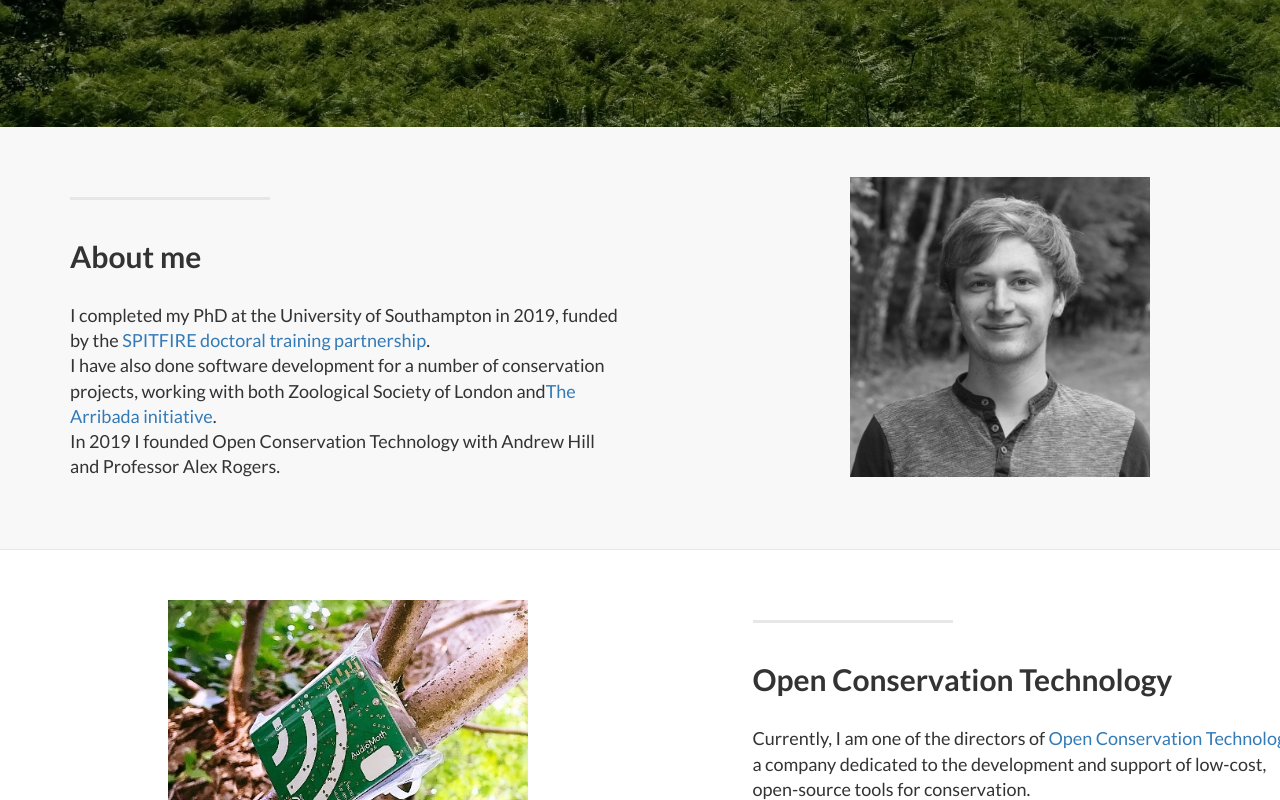
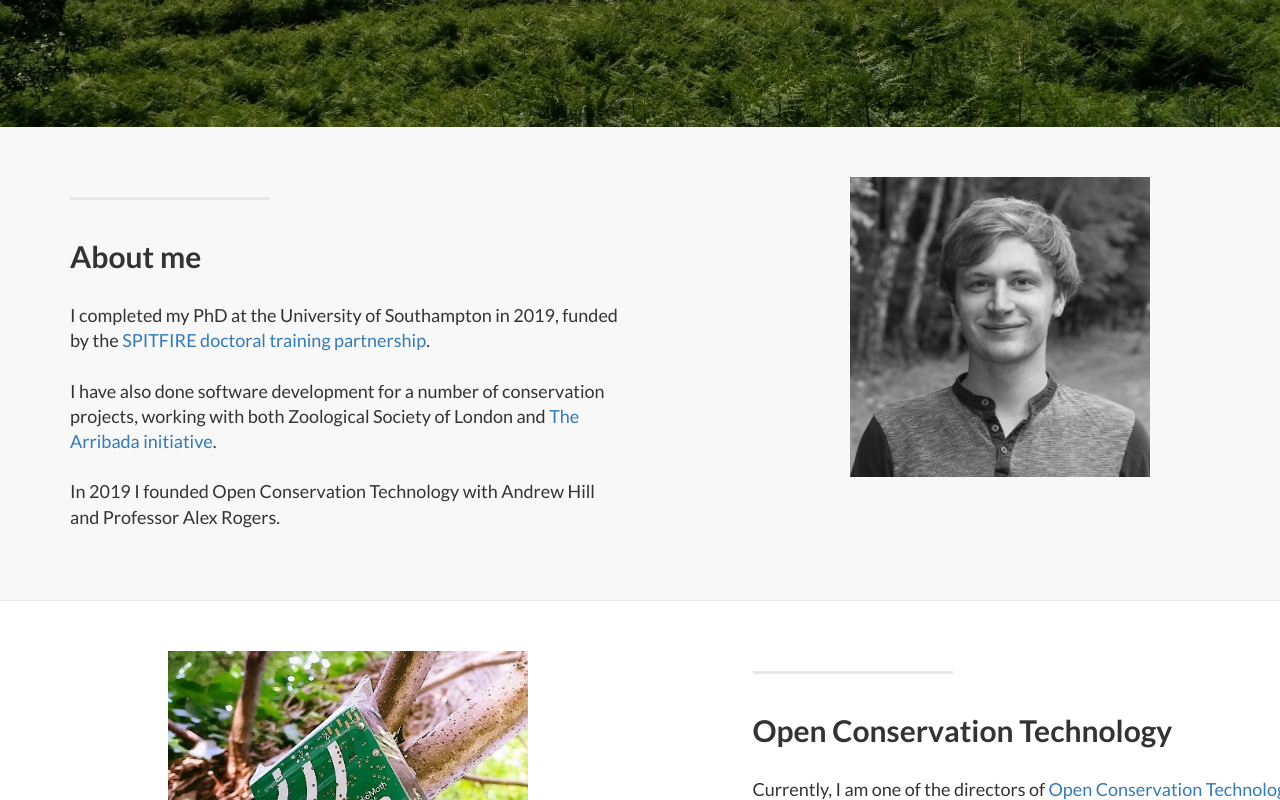
Before and after one commit to pcprince/pcprince.github.io, a plain HTML site: page index.html in a window 1280 px wide. Shown: the part 604-1404 px from the top of the page. Drawn offline with Linux system fonts and the light colour scheme.

Commit message:
Edit description

```diff
--- a/index.html
+++ b/index.html
@@ -108,7 +108,7 @@
                     <hr class="section-heading-spacer">
                     <div class="clearfix"></div>
                     <h2 class="section-heading">About me</h2>
-			<p class="lead">I completed my PhD at the University of Southampton in 2019, funded by the <a target="_blank" href="http://www.spitfire.ac.uk/">SPITFIRE doctoral training partnership</a>.</br>I have also done software development for a number of conservation projects, working with both Zoological Society of London and<a target="_blank" href="https://blog.arribada.org/">The Arribada initiative</a>.</br>In 2019 I founded Open Conservation Technology with Andrew Hill and Professor Alex Rogers.</p>
+			<p class="lead">I completed my PhD at the University of Southampton in 2019, funded by the <a target="_blank" href="http://www.spitfire.ac.uk/">SPITFIRE doctoral training partnership</a>.</br></br>I have also done software development for a number of conservation projects, working with both Zoological Society of London and <a target="_blank" href="https://blog.arribada.org/">The Arribada initiative</a>.</br></br>In 2019 I founded Open Conservation Technology with Andrew Hill and Professor Alex Rogers.</p>
                 </div>
                 <div class="col-lg-4 col-lg-offset-2 col-sm-6">
                     <img class="img-responsive" src="img/me.jpg" alt="" width="300" height="300">
```
